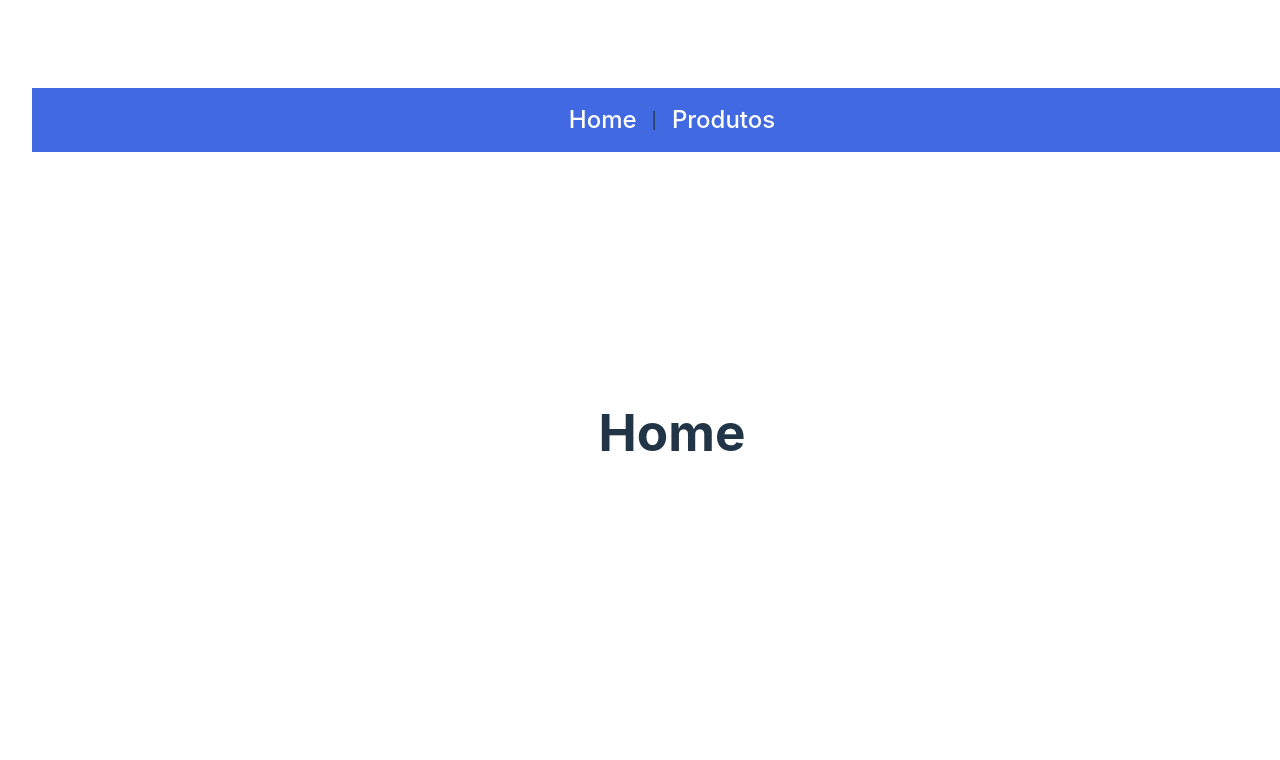
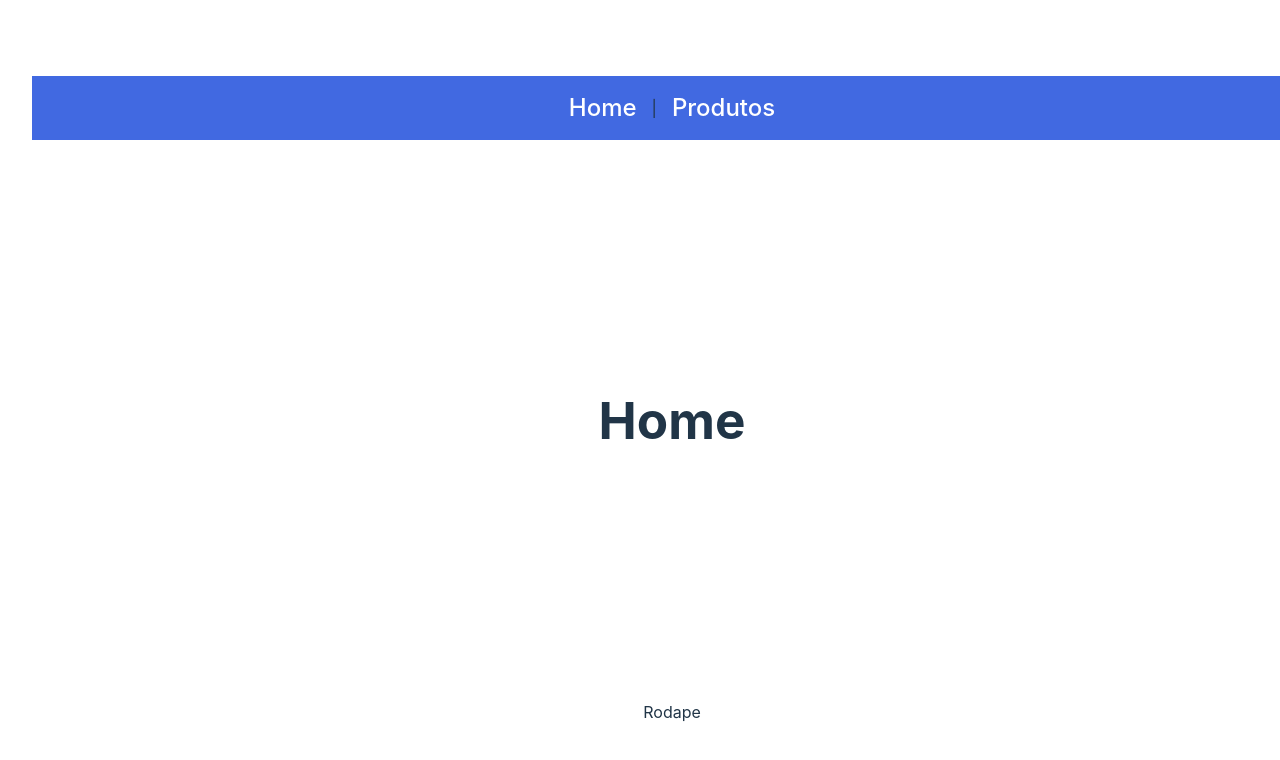
Before and after one commit to gustavobernardo25/EX-RWD, a React (Vite) app in the folder ex-rwd/: page / in a window 1280 px wide. Shown: the top 760 px of the page. Built offline with nearby package versions, Linux system fonts and the light colour scheme.

Commit message:
Adição do Rodape

```diff
--- a/ex-rwd/src/App.jsx
+++ b/ex-rwd/src/App.jsx
@@ -1,6 +1,7 @@
 import { Outlet } from 'react-router-dom'
 import './App.css'
 import Menu from './components/Menu'
+import Rodape from './components/Rodape'
 
 function App() {
 
@@ -9,6 +10,7 @@ function App() {
     <>
       <Menu />
       <Outlet />
+      <Rodape />
     </>
   )
 }
```
